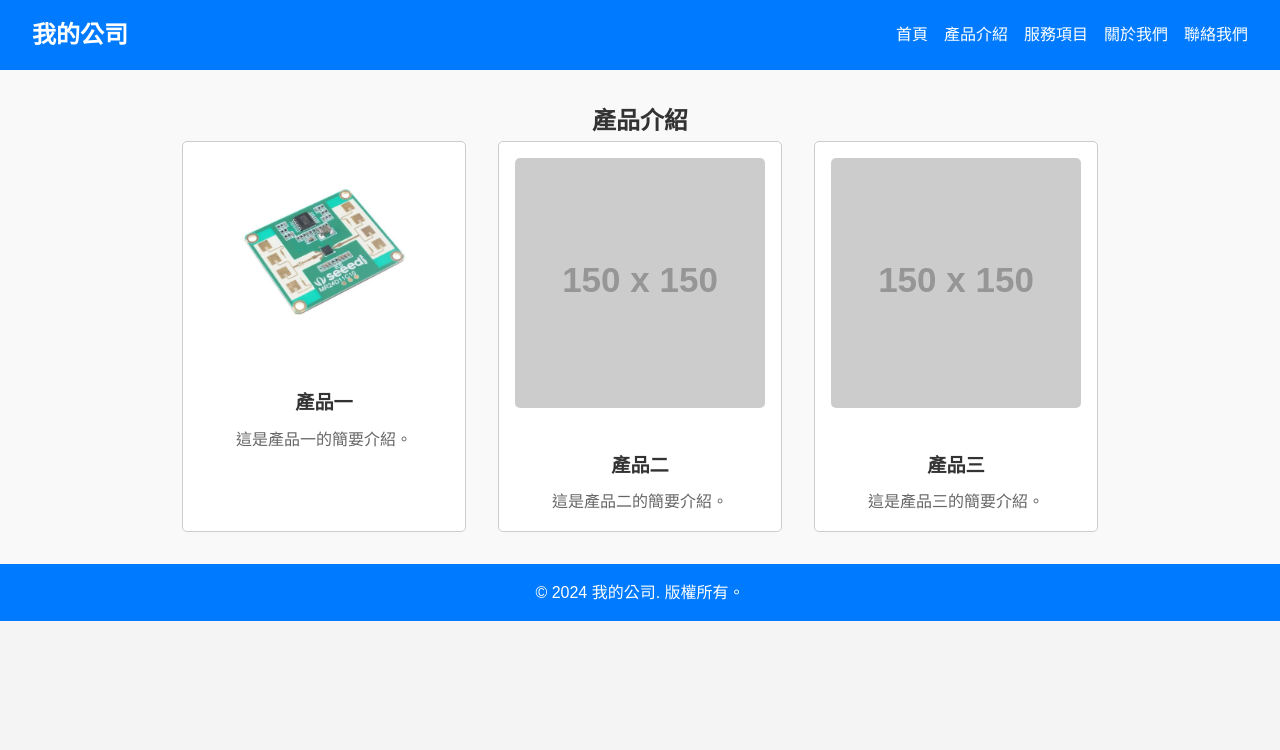
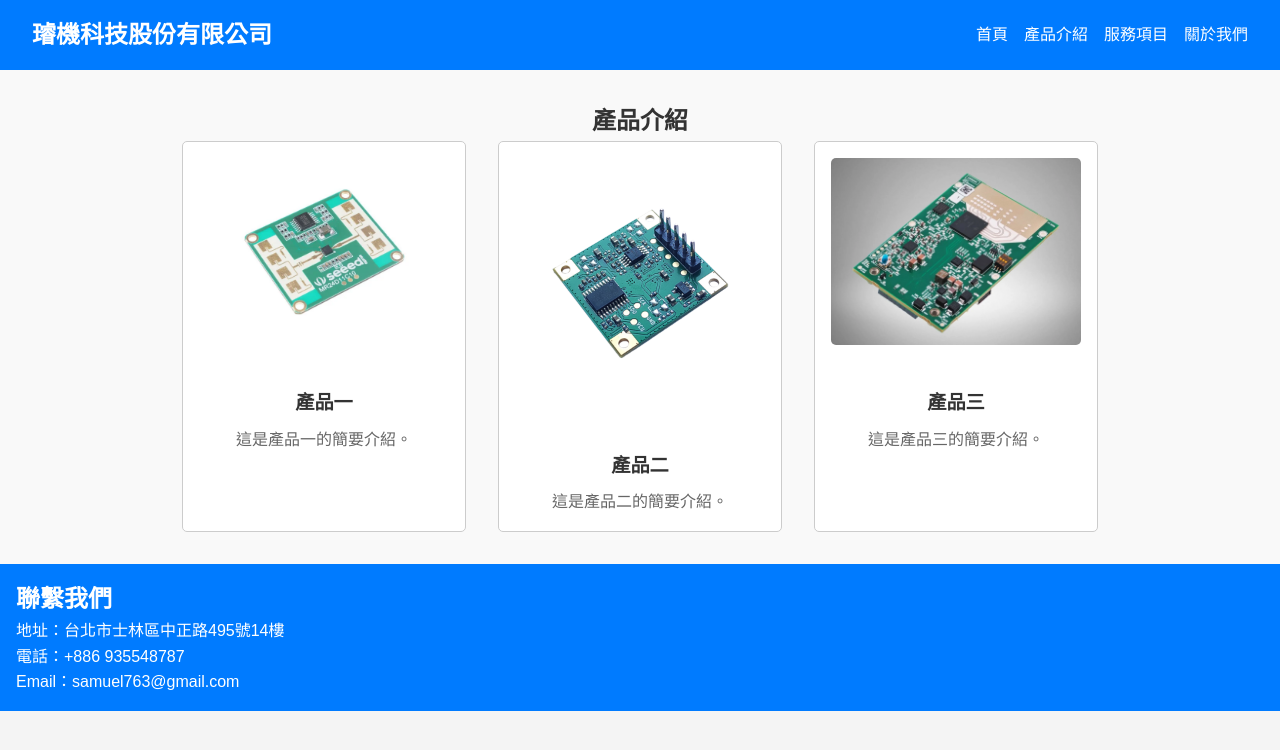
Before and after one commit to boatman3132/RadarHomePage, a plain HTML site: page products.html in a window 1280 px wide. Drawn offline with Linux system fonts and the light colour scheme; placeholder pictures from the web are drawn by us.

Commit message:
分割header footer

```diff
--- /dev/null
+++ b/footer.html
@@ -0,0 +1,6 @@
+<footer style="text-align: left;">
+    <p style="font-weight: bold; font-size: x-large;">聯繫我們</p>
+    <p>地址：台北市士林區中正路495號14樓</p>
+    <p>電話：+886 935548787</p>
+    <p>Email：samuel763@gmail.com</p>
+</footer>
--- /dev/null
+++ b/header.html
@@ -0,0 +1,13 @@
+<header>
+    <link rel="icon" href="img/unnamed.png" type="image/png">
+    <div class="logo">璿機科技股份有限公司</div>
+    <nav>
+        <ul>
+            <li><a href="index.html">首頁</a></li>
+            <li><a href="products.html">產品介紹</a></li>
+            <li><a href="services.html">服務項目</a></li>
+            <li><a href="about.html">關於我們</a></li>
+            <!-- <li><a href="contact.html">聯絡我們</a></li> -->
+        </ul>
+    </nav>
+</header>
--- a/products.html
+++ b/products.html
@@ -3,12 +3,12 @@
 <head>
     <meta charset="UTF-8">
     <meta name="viewport" content="width=device-width, initial-scale=1.0">
-    <title>產品介紹 - 我的公司</title>
+    <title>產品介紹 - 璿機科技</title>
     <link rel="stylesheet" href="styles.css">
     <style>
         .product {
             opacity: 0;
-            transition: opacity 1s ease-in-out;
+            transition: opacity 0.5s ease-in-out;
         }
         .product.visible {
             opacity: 1;
@@ -17,18 +17,7 @@
 </head>
 <body>
     <!-- Header -->
-    <header>
-        <div class="logo">我的公司</div>
-        <nav>
-            <ul>
-                <li><a href="index.html">首頁</a></li>
-                <li><a href="products.html">產品介紹</a></li>
-                <li><a href="services.html">服務項目</a></li>
-                <li><a href="about.html">關於我們</a></li>
-                <li><a href="contact.html">聯絡我們</a></li>
-            </ul>
-        </nav>
-    </header>
+    <div id="header-placeholder"></div>
 
     <!-- Products Section -->
     <section id="products">
@@ -40,29 +29,38 @@
                 <p>這是產品一的簡要介紹。</p>
             </div>
             <div class="product">
-                <img src="https://via.placeholder.com/150" alt="產品2">
+                <img src="https://raw.githubusercontent.com/boatman3132/RadarHomePage/refs/heads/main/img/HLK-LD1115H-24G_3.png" alt="產品2">
                 <h3>產品二</h3>
                 <p>這是產品二的簡要介紹。</p>
             </div>
             <div class="product">
-                <img src="https://via.placeholder.com/150" alt="產品3">
+                <img src="https://raw.githubusercontent.com/boatman3132/RadarHomePage/refs/heads/main/img/Product-gray-background-for-PR-1-edited-scaled-1-1024x768.webp" alt="產品3">
                 <h3>產品三</h3>
                 <p>這是產品三的簡要介紹。</p>
             </div>
         </div>
     </section>
 
-    <footer>
-        <p>© 2024 我的公司. 版權所有。</p>
-    </footer>
+    <!-- Footer -->
+    <div id="footer-placeholder"></div>
 
     <script>
+        function loadHTML(elementId, url) {
+            fetch(url)
+                .then(response => response.text())
+                .then(data => {
+                    document.getElementById(elementId).innerHTML = data;
+                });
+        }
+
         document.addEventListener("DOMContentLoaded", function() {
+            loadHTML('header-placeholder', 'header.html');
+            loadHTML('footer-placeholder', 'footer.html');
             const products = document.querySelectorAll('.product');
             products.forEach((product, index) => {
                 setTimeout(() => {
                     product.classList.add('visible');
-                }, index * 250); // 每個產品延遲0.5秒顯示
+                }, index * 250); // 每個產品延遲0.25秒顯示
             });
         });
     </script>
```
Also changed, not shown: about.html (+18 -16 lines), contact.html (deleted, +0 -42 lines), index.html (+17 -15 lines), services.html (+17 -15 lines), img/unnamed.png (added).
